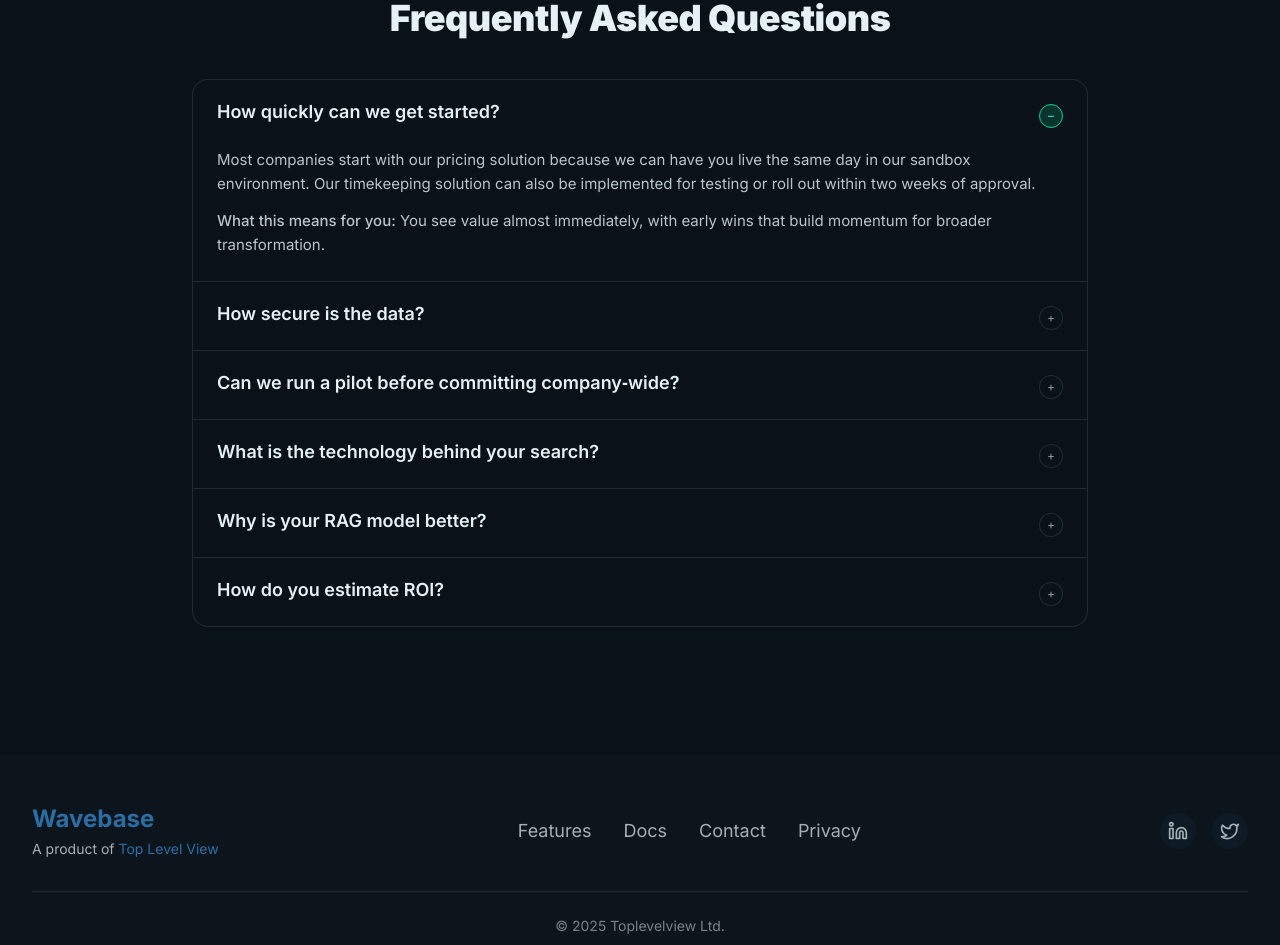
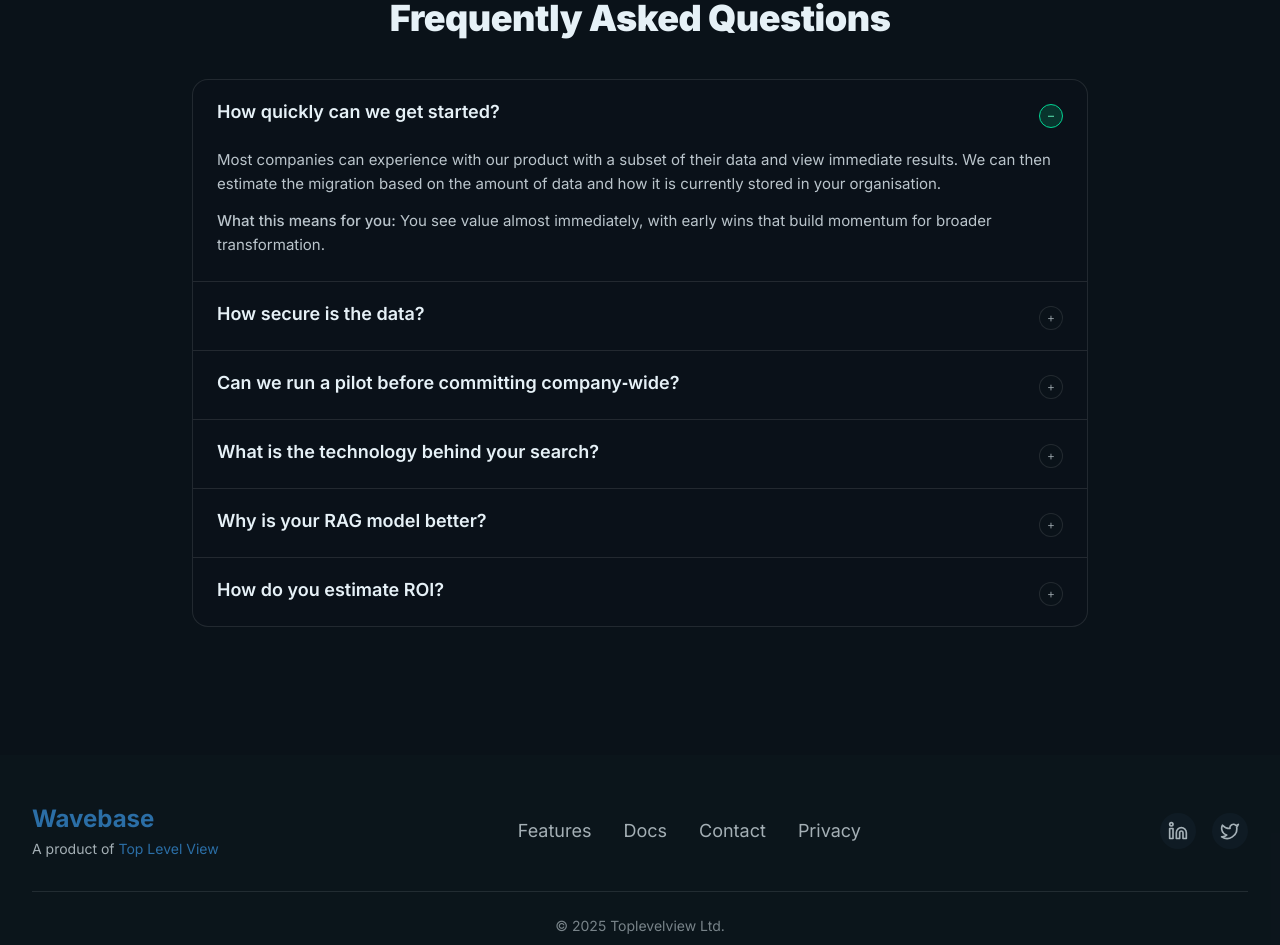
Before and after one commit to gsingh7/ticketing-cms-landing, a Next.js app: page / in a window 1280 px wide. Shown: the part 4502-5447 px from the top of the page. Built offline with nearby package versions, Linux system fonts and the light colour scheme.

Commit message:
Update CallToAction component text to clarify product experience and data migration process for potential customers.

```diff
--- a/components/sections/CallToAction.tsx
+++ b/components/sections/CallToAction.tsx
@@ -32,10 +32,10 @@ function FAQ() {
       a: (
         <div className="space-y-3">
           <p>
-            Most companies start with our pricing solution because we can have
-            you live the same day in our sandbox environment. Our timekeeping
-            solution can also be implemented for testing or roll out within two
-            weeks of approval.
+            Most companies can experience with our product with a subset of
+            their data and view immediate results. We can then estimate the
+            migration based on the amount of data and how it is currently stored
+            in your organisation.
           </p>
           <p className="text-foreground/80">
             <span className="font-medium">What this means for you:</span> You
```
